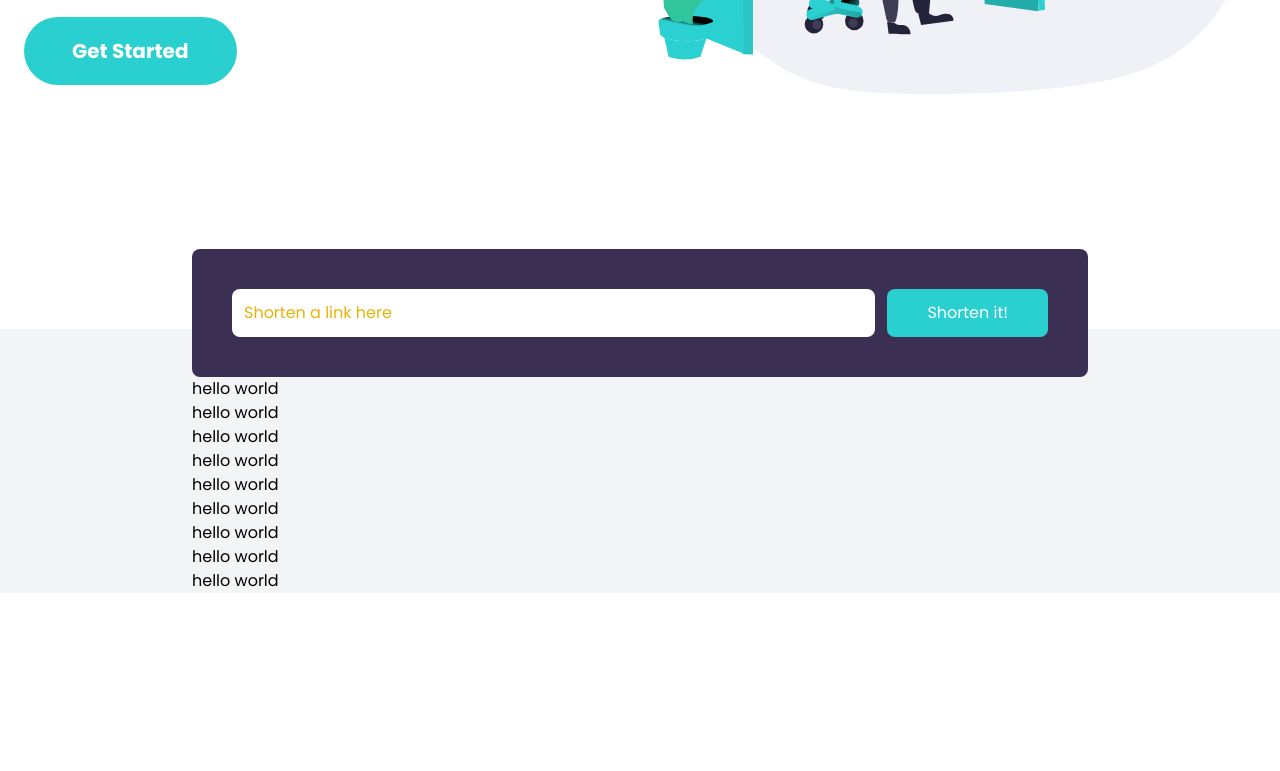
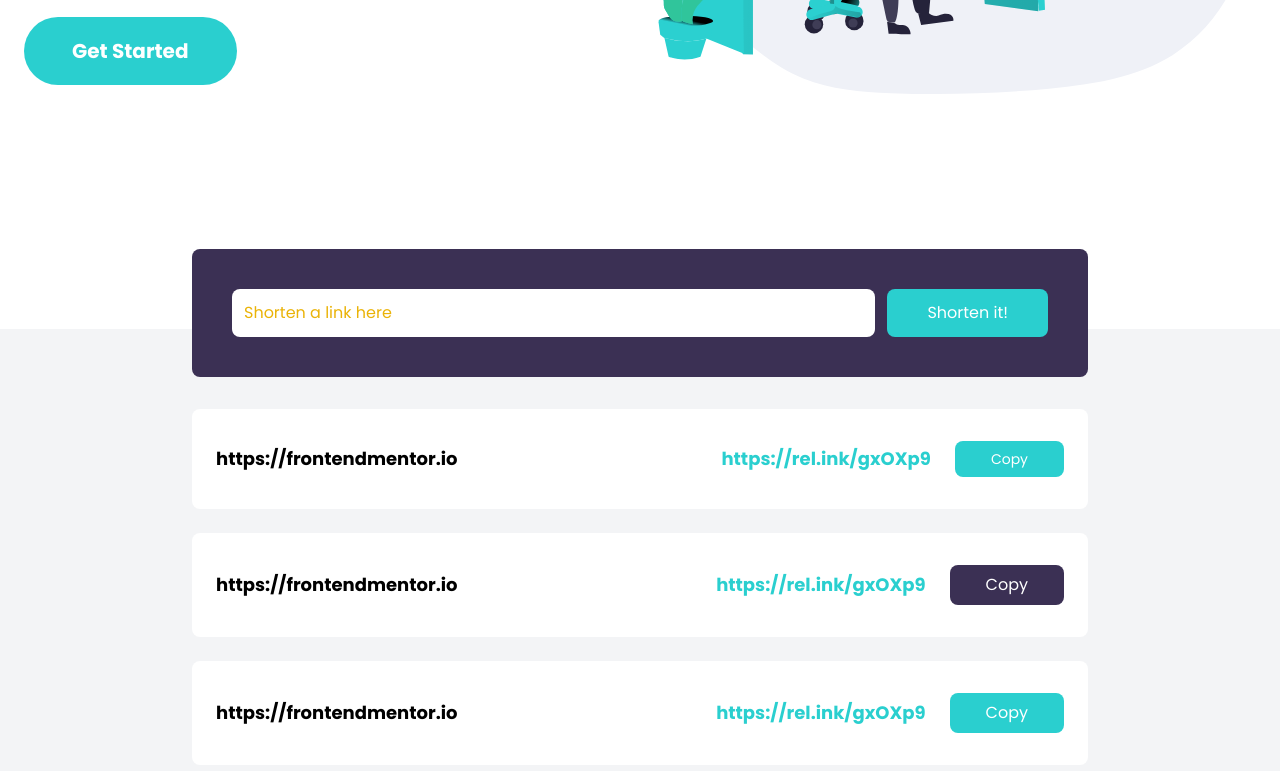
Before and after one commit to Mirwais01/Shortly-Website, a website: page index.html in a window 1280 px wide. Shown: the part 431-1202 px from the top of the page. Before the commit the page ends 1120 px from the top, so only its background shows below. Drawn offline with Linux system fonts and the light colour scheme.

Commit message:
section 2 completed.

```diff
--- a/index.html
+++ b/index.html
@@ -82,7 +82,10 @@
     </section>
 
     <!-- second section  -->
-    <section id="link-section" class="bg-[#F3F4F6] mt-20 md:mt-0 px-8 md:px-0">
+    <section
+      id="link-section"
+      class="bg-[#F3F4F6] mt-20 md:mt-0 pb-16 px-8 md:px-0"
+    >
       <div class="container relative max-w-4xl mx-auto mb-24">
         <form
           action=""
@@ -101,20 +104,46 @@
             Shorten it!
           </button>
         </form>
-        <div>
-          <div><h1>hello world</h1></div>
-          <div><h1>hello world</h1></div>
-          <div><h1>hello world</h1></div>
-          <div><h1>hello world</h1></div>
-          <div><h1>hello world</h1></div>
-          <div><h1>hello world</h1></div>
-          <div><h1>hello world</h1></div>
-          <div><h1>hello world</h1></div>
-          <div><h1>hello world</h1></div>
-          <div><h1>hello world</h1></div>
-          <div><h1>hello world</h1></div>
-          <div></div>
-          <div></div>
+        <div class="flex flex-col space-y-6">
+          <div
+            class="flex flex-col md:flex-row text-sm mt-36 md:mt-20 py-8 justify-between items-center px-6 bg-white rounded-lg"
+          >
+            <p class="font-bold text-lg">https://frontendmentor.io</p>
+            <div class="flex flex-col md:flex-row space-x-6 items-center">
+              <p class="text-cyan font-bold text-lg">https://rel.ink/gxOXp9</p>
+              <a
+                href=""
+                class="px-9 py-2 bg-cyan hover:bg-cyanLight text-white rounded-lg"
+                >Copy</a
+              >
+            </div>
+          </div>
+          <div
+            class="flex flex-col md:flex-row mt-12 py-8 justify-between items-center px-6 bg-white rounded-lg"
+          >
+            <p class="font-bold text-lg">https://frontendmentor.io</p>
+            <div class="flex flex-col md:flex-row space-x-6 items-center">
+              <p class="text-cyan font-bold text-lg">https://rel.ink/gxOXp9</p>
+              <a
+                href=""
+                class="px-9 py-2 bg-darkViolet hover:bg-grayishViolet text-white rounded-lg"
+                >Copy</a
+              >
+            </div>
+          </div>
+          <div
+            class="flex flex-col md:flex-row mt-12 py-8 justify-between items-center px-6 bg-white rounded-lg"
+          >
+            <p class="font-bold text-lg">https://frontendmentor.io</p>
+            <div class="flex flex-col md:flex-row space-x-6 items-center">
+              <p class="text-cyan font-bold text-lg">https://rel.ink/gxOXp9</p>
+              <a
+                href=""
+                class="px-9 py-2 bg-cyan hover:bg-cyanLight text-white rounded-lg"
+                >Copy</a
+              >
+            </div>
+          </div>
         </div>
       </div>
     </section>
```
Also changed, not shown: css/output.css.
